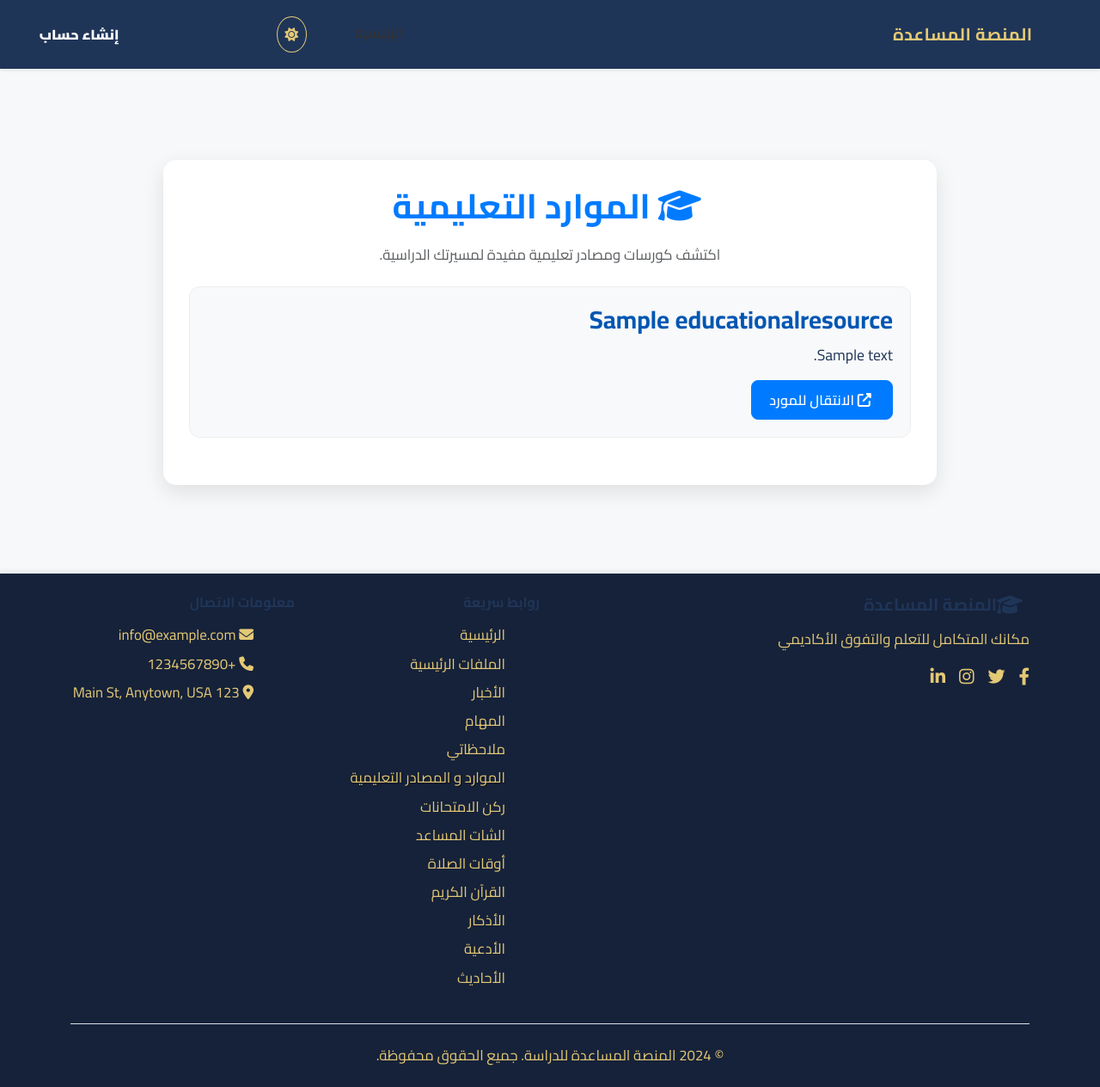
After one commit to 77hamed77/StudyPlatform, a Django app: page /educational-resources/ in a window 1280 px wide. The commit adds this page. Shown: the whole page at 86% size. Run offline with Django 5.2, Linux system fonts and the light colour scheme; tables that the repository leaves empty hold one stand-in row (values such as "Sample post"); parts of the project's set-up code (start-up, migrations or seed data) failed here and were passed over.

Commit message:
إضافة صفحة مصادر وموارد تعليمية

```diff
--- a/core/models.py
+++ b/core/models.py
@@ -41,15 +41,6 @@ class UserProfile(models.Model):
         verbose_name=_("عدد جلسات العمل قبل الراحة الطويلة"),
         help_text=_("القيمة الافتراضية هي 4 جلسات. (من 1 إلى 10)")
     )
-
-    # --- حقول إعدادات التذكير بالصلاة (جديد) ---
-    # لقد قمت بتعريف PrayerReminder كنموذج منفصل، لذا لا حاجة لهذه الحقول هنا.
-    # ولكن إذا كنت تفضل دمجها في UserProfile، فهذا هو المكان المناسب.
-    # بما أنك قدمت PrayerReminder في الـ views، سأفترض أنك تريد الاحتفاظ به منفصلاً.
-    # إذا غيرت رأيك وأردت دمجها، أخبرني.
-    # prayer_reminder_enabled = models.BooleanField(default=True, verbose_name=_("تفعيل تذكيرات الصلاة"))
-    # prayer_reminder_minutes_before = models.IntegerField(default=5, verbose_name=_("التذكير قبل الصلاة (دقائق)"))
-    # -------------------------------------------
 
     class Meta:
         verbose_name = _("الملف الشخصي للمستخدم")
@@ -157,3 +148,23 @@ class DailyQuote(models.Model):
 
     def __str__(self):
         return self.quote_text[:70] + "..." if len(self.quote_text) > 70 else self.quote_text
+
+
+class EducationalResource(models.Model):
+    """
+    نموذج لتخزين الموارد التعليمية مثل الكورسات، الروابط، والمصادر.
+    """
+    title = models.CharField(max_length=255, verbose_name="عنوان المورد")
+    description = models.TextField(blank=True, null=True, verbose_name="الوصف")
+    link = models.URLField(verbose_name="الرابط")
+    is_active = models.BooleanField(default=True, verbose_name="نشط (للعرض العام)")
+    created_at = models.DateTimeField(auto_now_add=True, verbose_name="تاريخ الإضافة")
+    updated_at = models.DateTimeField(auto_now=True, verbose_name="تاريخ التحديث")
+
+    class Meta:
+        verbose_name = "مورد تعليمي"
+        verbose_name_plural = "الموارد التعليمية"
+        ordering = ['-created_at']
+
+    def __str__(self):
+        return self.title
--- /dev/null
+++ b/core/templates/core/educational_resources.html
@@ -0,0 +1,139 @@
+{% extends "base.html" %}
+{% load static %}
+
+{% block title %}الموارد التعليمية - {{ block.super }}{% endblock %}
+
+{% block extra_head %}
+{{ block.super }}
+<style>
+    .resources-container {
+        max-width: 900px;
+        margin: 40px auto;
+        padding: 30px;
+        background: var(--card-bg, #fff);
+        border-radius: 15px;
+        box-shadow: 0 8px 25px rgba(0,0,0,0.1);
+        text-align: center;
+        color: var(--text-color, #333);
+    }
+    body.dark-mode .resources-container {
+        background: #1d2c3b;
+        color: #e8ecf1;
+    }
+    .resources-header h2 {
+        font-size: 2.5rem;
+        font-weight: 700;
+        color: var(--primary-color, #007bff);
+        margin-bottom: 20px;
+    }
+    body.dark-mode .resources-header h2 {
+        color: #e4c975;
+    }
+    .resource-item {
+        margin-bottom: 25px;
+        padding: 20px;
+        background-color: var(--bg-light, #f8f9fa);
+        border-radius: 12px;
+        border: 1px solid var(--border-color, #eee);
+        text-align: right;
+        transition: transform 0.2s ease-in-out, box-shadow 0.2s ease-in-out;
+    }
+    body.dark-mode .resource-item {
+        background-color: #293b54;
+        border-color: #3b4d66;
+    }
+    .resource-item:hover {
+        transform: translateY(-5px);
+        box-shadow: 0 12px 30px rgba(0,0,0,0.15);
+    }
+    .resource-item h3 {
+        font-size: 1.8rem;
+        font-weight: bold;
+        color: var(--primary-color-dark, #0056b3);
+        margin-bottom: 10px;
+    }
+    body.dark-mode .resource-item h3 {
+        color: #e4c975;
+    }
+    .resource-item p {
+        font-size: 1.1rem;
+        line-height: 1.6;
+        color: var(--text-color, #333);
+        margin-bottom: 15px;
+    }
+    body.dark-mode .resource-item p {
+        color: #e8ecf1;
+    }
+    .resource-item a.btn {
+        background-color: var(--primary-color, #007bff);
+        border-color: var(--primary-color, #007bff);
+        color: #fff;
+        padding: 10px 20px;
+        border-radius: 8px;
+        font-weight: 600;
+        text-decoration: none;
+        transition: background-color 0.3s, border-color 0.3s;
+    }
+    body.dark-mode .resource-item a.btn {
+        background-color: #e4c975;
+        border-color: #e4c975;
+        color: #1d2c3b;
+    }
+    .resource-item a.btn:hover {
+        background-color: var(--primary-color-dark, #0056b3);
+        border-color: var(--primary-color-dark, #0056b3);
+    }
+    body.dark-mode .resource-item a.btn:hover {
+        background-color: #d1b66a;
+        border-color: #d1b66a;
+    }
+</style>
+{% endblock %}
+
+{% block content %}
+<div class="container my-4">
+    <div class="resources-container">
+        <div class="resources-header">
+            <h2><i class="fas fa-graduation-cap me-2"></i> الموارد التعليمية</h2>
+            <p class="text-muted">اكتشف كورسات ومصادر تعليمية مفيدة لمسيرتك الدراسية.</p>
+        </div>
+
+        {% if resources %}
+            <div class="resources-list mt-4">
+                {% for resource in resources %}
+                <div class="resource-item">
+                    <h3>{{ resource.title }}</h3>
+                    {% if resource.description %}
+                        <p>{{ resource.description }}</p>
+                    {% endif %}
+                    <a href="{{ resource.link }}" target="_blank" class="btn btn-primary">
+                        <i class="fas fa-external-link-alt me-1"></i> الانتقال للمورد
+                    </a>
+                </div>
+                {% endfor %}
+            </div>
+
+            {# Pagination links if needed #}
+            {% if is_paginated %}
+                <nav aria-label="Page navigation">
+                    <ul class="pagination justify-content-center mt-4">
+                        {% if page_obj.has_previous %}
+                            <li class="page-item"><a class="page-link" href="?page={{ page_obj.previous_page_number }}">السابق</a></li>
+                        {% endif %}
+                        <li class="page-item active"><span class="page-link">{{ page_obj.number }} من {{ page_obj.paginator.num_pages }}</span></li>
+                        {% if page_obj.has_next %}
+                            <li class="page-item"><a class="page-link" href="?page={{ page_obj.next_page_number }}">التالي</a></li>
+                        {% endif %}
+                    </ul>
+                </nav>
+            {% endif %}
+
+        {% else %}
+            <div class="alert alert-info mt-4">
+                <p>لا توجد موارد تعليمية متاحة حالياً.</p>
+                <p>يرجى التحقق لاحقاً أو التواصل مع المشرفين لإضافة المزيد.</p>
+            </div>
+        {% endif %}
+    </div>
+</div>
+{% endblock content %}
--- a/core/urls.py
+++ b/core/urls.py
@@ -12,4 +12,5 @@ urlpatterns = [
     path('notifications/', views.NotificationListView.as_view(), name='notifications_list'),
     path('notifications/mark_all_read/', views.mark_all_notifications_read, name='notification_mark_all_read'),
     path('notifications/mark_read/', views.mark_notification_read, name='notification_mark_read'),
+    path('educational-resources/', views.EducationalResourcesView.as_view(), name='educational_resources'), # مسار جديد
 ]
--- a/core/views.py
+++ b/core/views.py
@@ -6,7 +6,7 @@ from django.contrib.auth import login
 from django.urls import reverse_lazy
 from django.contrib import messages
 from .forms import CustomUserCreationForm, UserProfileForm, UserUpdateForm
-from .models import UserProfile, Notification, DailyQuote
+from .models import UserProfile, Notification, DailyQuote, EducationalResource # استيراد EducationalResource
 from achievements.models import UserBadge
 from tasks.models import Task
 from files_manager.models import UserFileInteraction
@@ -154,3 +154,17 @@ def mark_notification_read(request):
         except Notification.DoesNotExist:
             pass
     return JsonResponse({'status': 'error'}, status=400)
+
+
+class EducationalResourcesView(GenericListView):
+    """
+    عرض قائمة بالموارد التعليمية.
+    """
+    model = EducationalResource
+    template_name = 'core/educational_resources.html'
+    context_object_name = 'resources' # الاسم الذي سيتم استخدامه في القالب للوصول إلى قائمة الموارد
+    paginate_by = 10 # تقسيم النتائج على صفحات، يمكنك تعديل هذا الرقم
+
+    def get_queryset(self):
+        # جلب الموارد النشطة فقط وترتيبها حسب تاريخ الإضافة (الأحدث أولاً)
+        return EducationalResource.objects.filter(is_active=True).order_by('-created_at')
--- a/templates/base.html
+++ b/templates/base.html
@@ -299,6 +299,7 @@
                         <li class="mb-2"><a href="{% url 'news:news_list' %}" class="text-muted hover-primary transition-colors">الأخبار</a></li>
                         <li class="mb-2"><a href="{% url 'tasks:task_list' %}" class="text-muted hover-primary transition-colors">المهام</a></li>
                         <li class="mb-2"><a href="{% url 'notes:note_list' %}" class="text-muted hover-primary transition-colors">ملاحظاتي</a></li>
+                        <li class="mb-2"><a href="{% url 'educational_resources:resource_list' %}" class="text-muted hover-primary transition-colors" style="text-shadow: 1px 1px 2px rgba(0,0,0,0.5);">الموارد و المصادر التعليمية</a></li>
                         <li class="mb-2"><a href="{% url 'exam_prep:exam_resources' %}" class="text-muted hover-primary transition-colors">ركن الامتحانات</a></li>
                         <li class="mb-2"><a href="{% url 'chat_assistant:chat_assistant' %}" class="text-muted hover-primary transition-colors">الشات المساعد</a></li>
                         <li class="mb-2"><a href="{% url 'prayer_times:prayer_times_list' %}" class="text-muted hover-primary transition-colors">أوقات الصلاة</a></li>
```
Also changed, not shown: core/admin.py (+13 -3 lines), core/migrations/0002_educationalresource.py (added).
